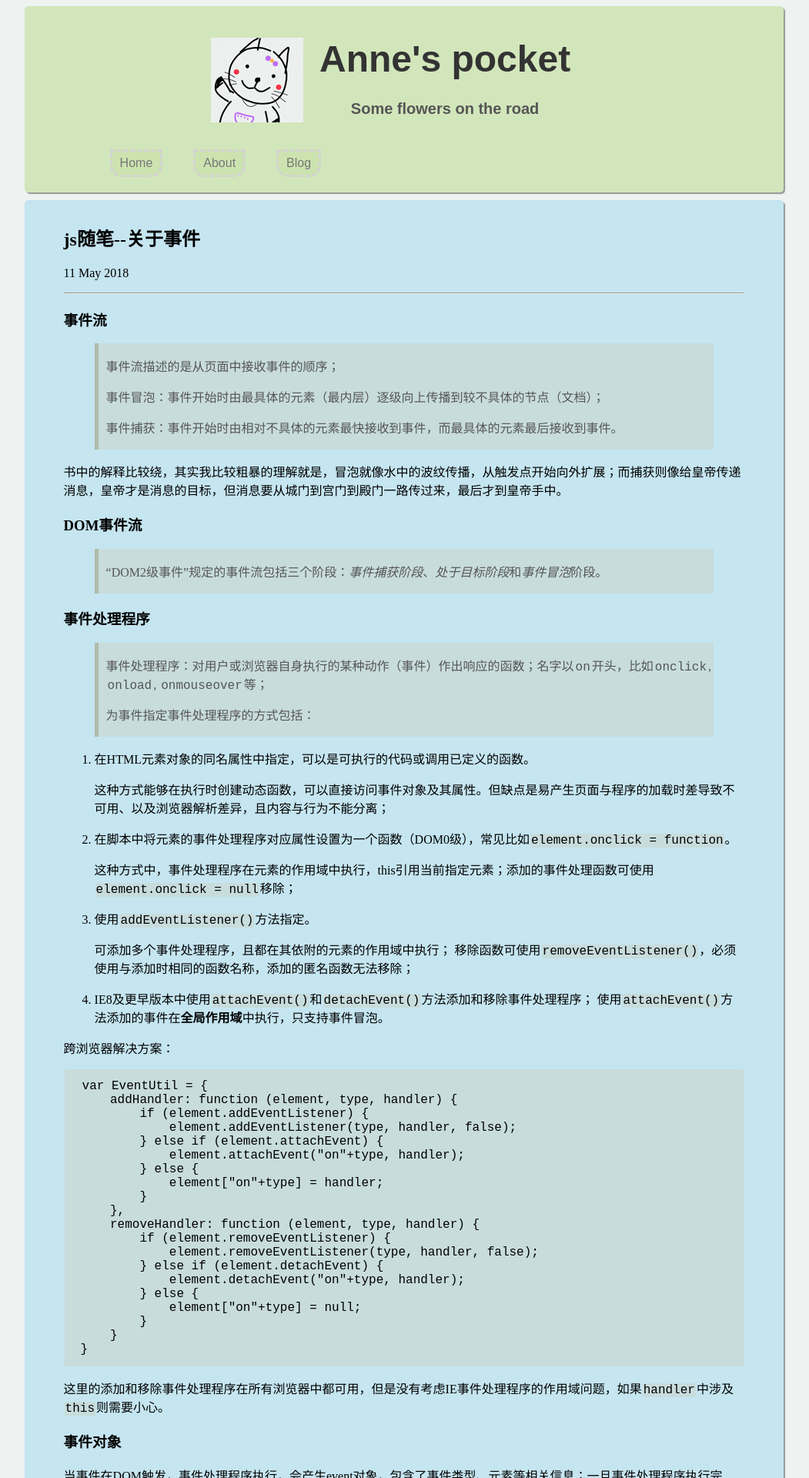
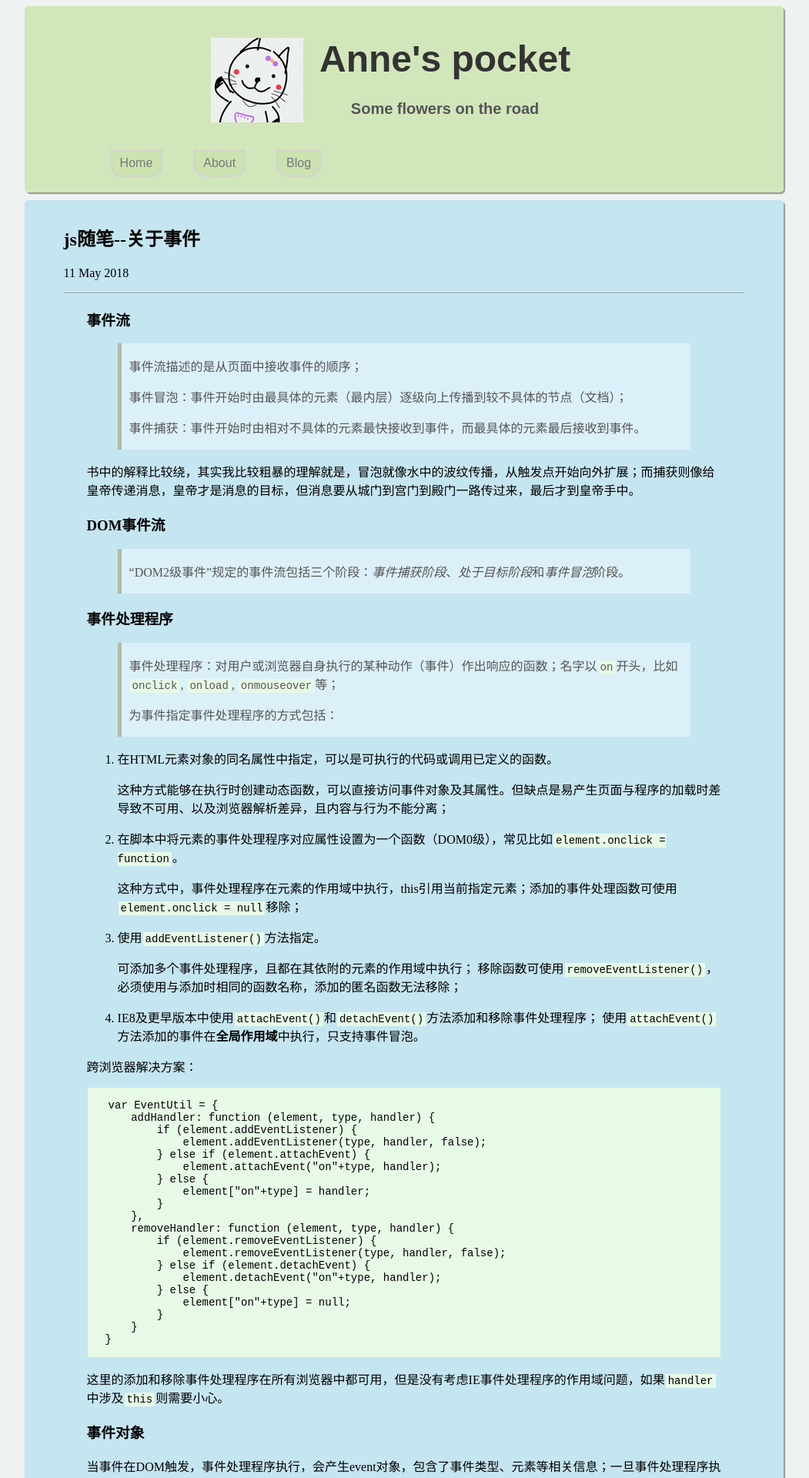
Before and after one commit to AnneBai/AnneBai.github.io, a Jekyll site: the page built from _posts/2018-05-11-About-Event.md, in a window 1280 px wide. Shown: the top 1920 px of the page at 77% size, without its empty margins (115-1166 px from the left). Built offline with Jekyll 4.4.1, drawn with Linux system fonts in a browser that asks for light colours.

Commit message:
update style.css

```diff
--- a/styles/style.css
+++ b/styles/style.css
@@ -63,9 +63,9 @@
   padding:10px 50px;
   border:1px solid rgba(187, 226, 241, .4);
   font-family:'Microsoft yahei';
-}
+}px
 .posts {
-  margin:20px auto 40px;
+  margin:30px 60px 40px;
   list-style-type: disc;
   font-family:"Microsoft yahei";
 }
@@ -77,23 +77,31 @@
   color:#000;
 }
 .posts li {
-  line-height: 20px;
+  color:#555;
+  line-height: 30px;
+}
+.posts li span {
+  font-size:smaller;
 }
 .posts li:hover {
   background-color: rgb(187, 226, 241);
 }
+.post {
+  margin:0 30px;
+}
 article blockquote {
-  background-color:rgb(200, 220, 220);
+  background-color:rgb(220, 240, 250);
   border-left: 5px solid #b0bbaa;
   color:#555;
   padding:1px;
   padding-left:10px;
 }
 article .highlighter-rouge, article .highlight code{
-  background-color: rgb(200, 220, 220);
-  padding:0 1px;
+  background-color:  rgb(230, 250, 230);
+  padding:1px 3px;
   margin:0 1px;
   font-family: "Courier New", Courier, monospace;
+  font-size:14px;
   overflow: auto;
 }
 article .highlight {
```
